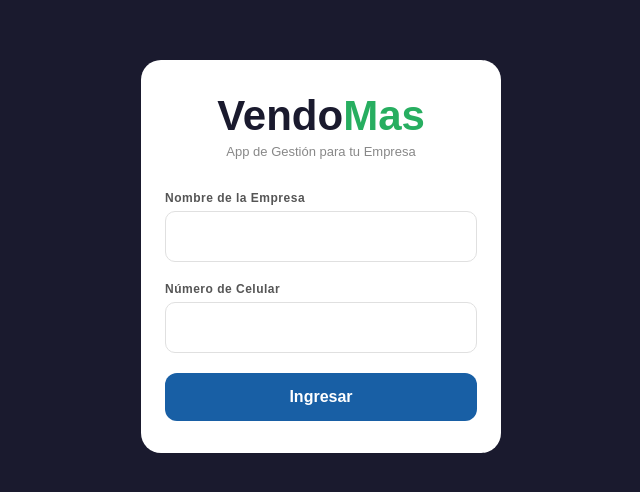
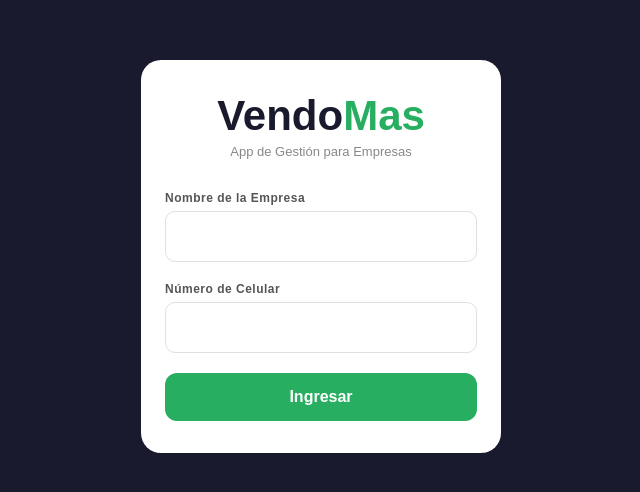
Before and after one commit to fede5331-ui/vendomas, an Electron app: page login.html in a window 1200 px wide. Shown: the part 144-636 px from the top of the page, without its empty margins (279-919 px from the left). Drawn offline with Linux system fonts and the light colour scheme.

Commit message:
fix: cmabio de color btn login

```diff
--- a/login.html
+++ b/login.html
@@ -37,11 +37,11 @@
       margin-bottom:20px;
       outline:none;
     }
-    input:focus { border-color:#185FA5; }
+    input:focus { border-color:#27ae60; }
     button {
       width:100%;
       padding:15px;
-      background:#185FA5;
+      background:#27ae60;
       border:none;
       border-radius:12px;
       color:#fff;
@@ -55,7 +55,7 @@
 <body>
   <div class="card">
     <div class="logo">Vendo<span>Mas</span></div>
-    <p class="subtitulo">App de Gestión para tu Empresa</p>
+    <p class="subtitulo">App de Gestión para Empresas</p>
 
     <label>Nombre de la Empresa</label>
     <input type="text" id="input-negocio"
```
